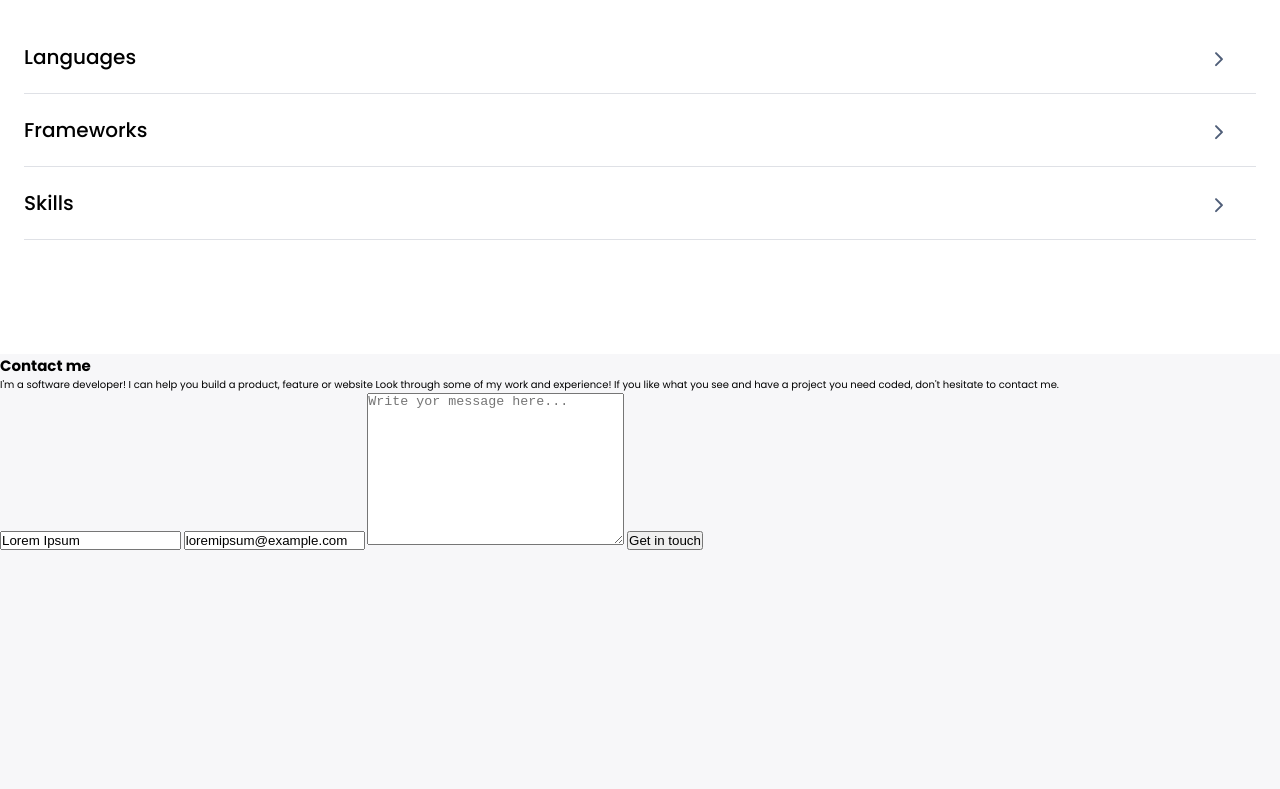
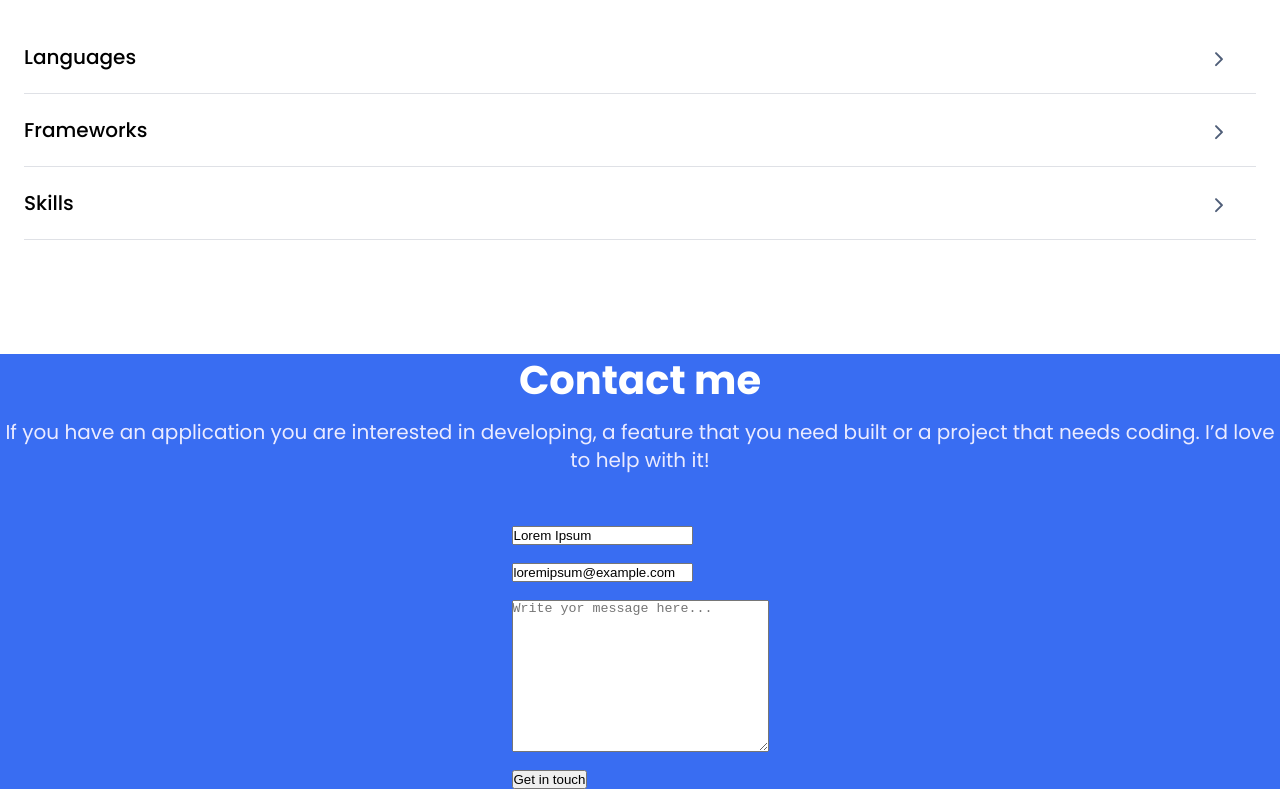
Before and after one commit to seperalta22/Portfolio, a website: page index.html in a window 1280 px wide. Shown: the part 6187-6976 px from the top of the page. Before the commit the page ends 6737 px from the top, so only its background shows below. Drawn offline with Linux system fonts and the light colour scheme.

Commit message:
Add styling to the form andflexbox properties

```diff
--- a/css/style.css
+++ b/css/style.css
@@ -391,6 +391,39 @@ li {
   transform: rotate(90deg);
 }
 
+/* **** contact **** */
+
+.contact {
+  background-color: #396df2;
+  display: flex;
+  flex-direction: column;
+  align-items: center;
+}
+
+.contact__title {
+  text-align: center;
+  font-size: 4rem;
+  font-weight: 700;
+  line-height: 5.2rem;
+  color: #fff;
+  margin-bottom: 1.2rem;
+}
+
+.contact__description {
+  text-align: center;
+  font-size: 2rem;
+  font-weight: 400;
+  line-height: 2.8rem;
+  color: #ebebff;
+  margin-bottom: 5.2rem;
+}
+
+.contact__form {
+  display: flex;
+  flex-direction: column;
+  align-items: start;
+  gap: 1.8rem;
+}
 /* ******** media queries ******** */
 
 @media screen and (min-width: 768px) {
--- a/index.html
+++ b/index.html
@@ -288,7 +288,8 @@
 
 		<section class="contact">
 			<h2 class="contact__title">Contact me</h2>
-			<p class="contact__description">I'm a software developer! I can help you build a product, feature or website Look through some of my work and experience! If you like what you see and have a project you need coded, don't hesitate to contact me.</p>
+			<p class="contact__description">If you have an application you are interested in developing, a feature that you need built or a project that needs coding.
+				I’d love to help with it!</p>
 			<form action="https://formspree.io/f/mwkjredy" method="post" class="contact__form">
 				<input type="text" name="name" placeholder="Name" value="Lorem Ipsum" maxlength="30" required>
 				<input type="email" name="email" placeholder="E-mail" value="loremipsum@example.com" id="email" required>
```
